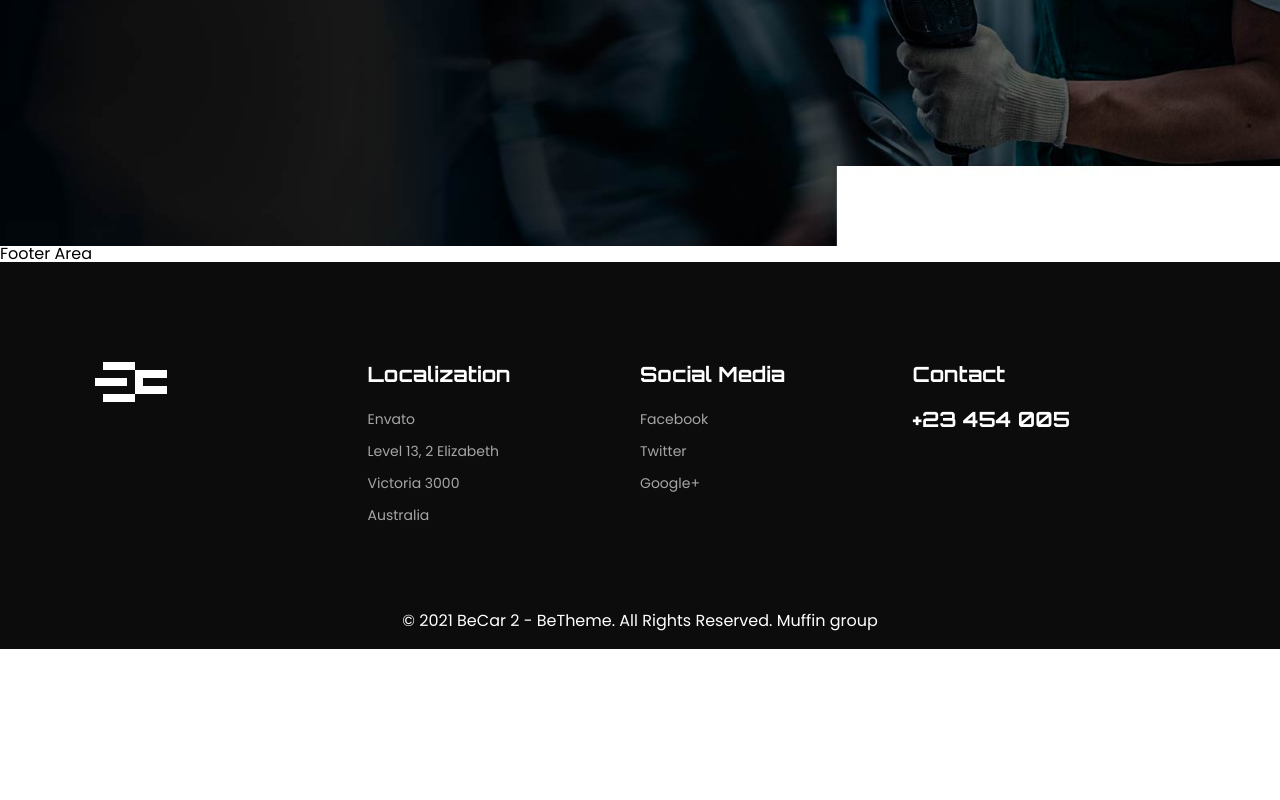
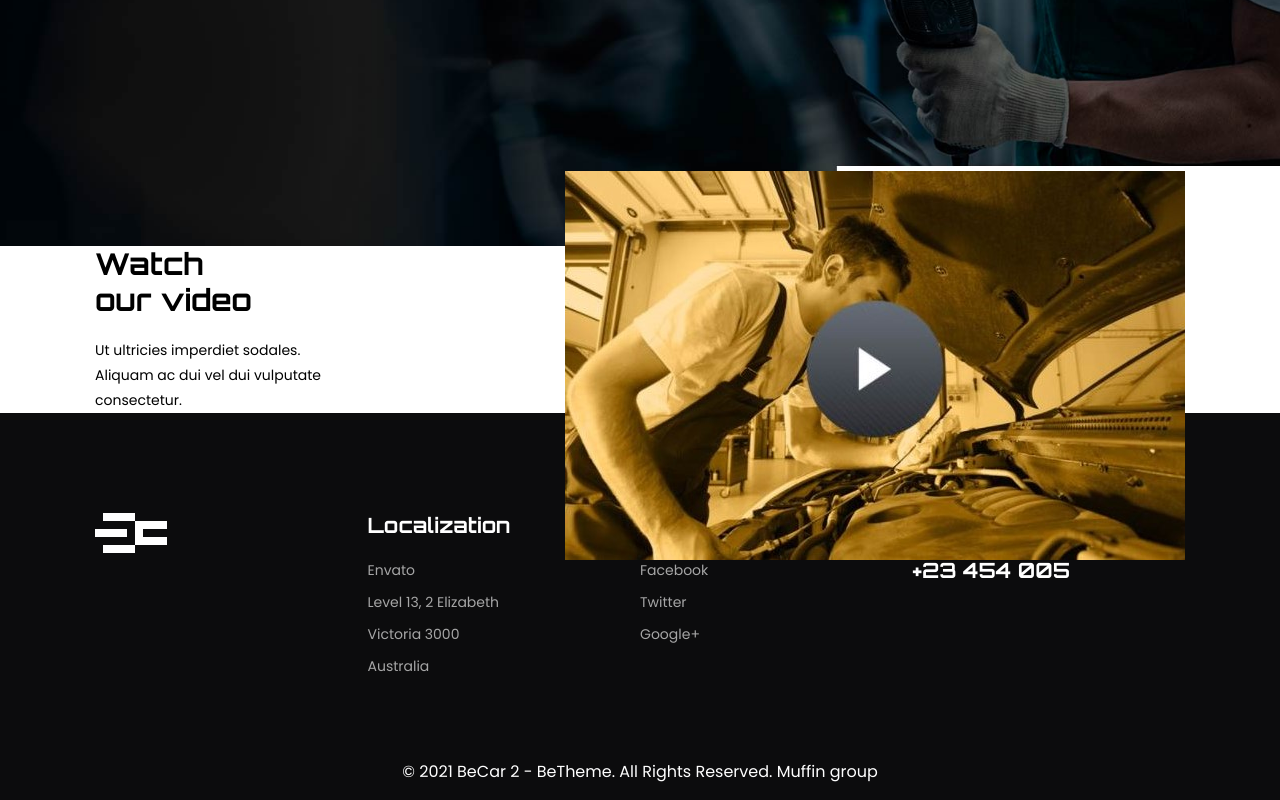
Before and after one commit to gokhanimen/car-theme, a plain HTML site: page services.html in a window 1280 px wide. Shown: the part 614-1414 px from the top of the page. Before the commit the page ends 1263 px from the top, so only its background shows below. Drawn offline with Linux system fonts and the light colour scheme.

Commit message:
Description area has been finished.

```diff
--- a/css/services.css
+++ b/css/services.css
@@ -52,3 +52,36 @@
     align-items: center;
     margin-right: 50px;
 }
+
+/* Video Area */
+
+.video-area{
+
+}
+
+.video-area-content{
+    display: flex;
+    position: relative;
+}
+
+.video-area-desc h1{
+    font-family: var(--first-font);
+    font-size: 30px;
+    font-weight: 700;
+    line-height: 36px;
+    width: 30%;
+    margin-bottom: 20px;
+}
+
+.video-area-desc p{
+    font-family: var(--second-font);
+    font-size: 14px;
+    line-height: 25px;
+    width: 50%;
+}
+
+.video{
+    position: absolute;
+    top: -75px;
+    right: 0;
+}
--- a/services.html
+++ b/services.html
@@ -57,6 +57,22 @@
         </div>
     </section>
 
+    <!-- Description Area -->
+
+    <section class="video-area">
+        <div class="container">
+            <div class="video-area-content">
+                <div class="video-area-desc">
+                    <h1>Watch our video</h1>
+                    <p>Ut ultricies imperdiet sodales. Aliquam ac dui vel dui vulputate consectetur.</p>
+                </div>
+
+                <div class="video">
+                    <img src="./image/services-area-video.JPG" alt="Services Video">
+                </div>
+            </div>
+        </div>
+    </section>
 
 
 
@@ -64,8 +80,7 @@
 
 
 
-
-        Footer Area
+        <!-- Footer Area -->
 
         <section class="footer">
             <div class="container">
```
Also changed, not shown: image/services-area-video.JPG (added).
